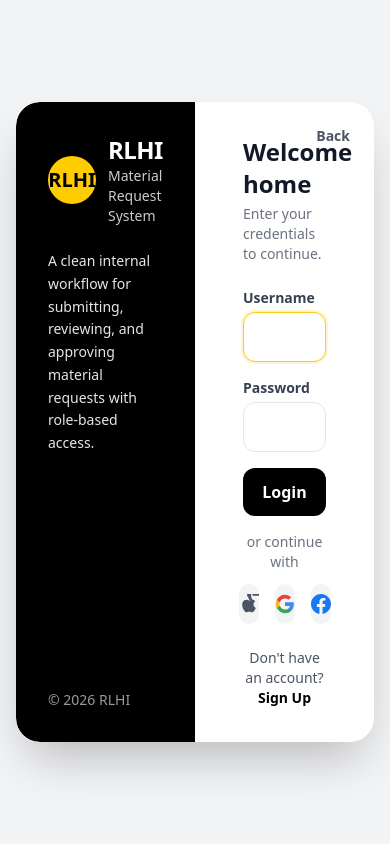
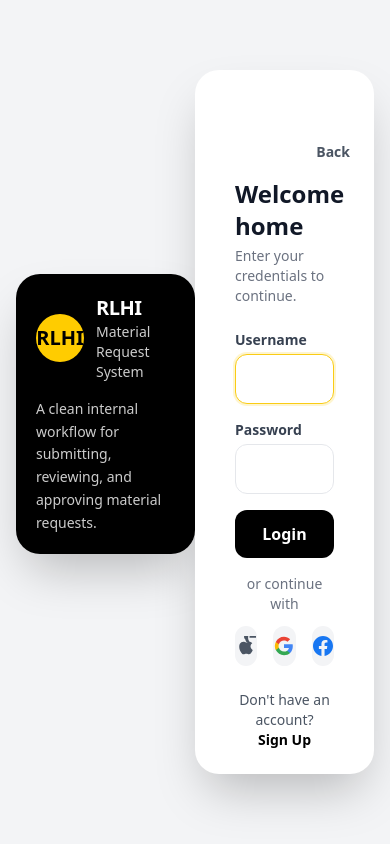
Before and after one commit to perezmark28/RLI-materialsReq, a PHP site: page /RLI-materialsReq/app/Views/auth/split.php in a window 390 px wide. Run offline with PHP 8.4, Linux system fonts and the light colour scheme; some libraries are stand-ins or nearby versions.

Commit message:
Update split.php

```diff
--- a/app/Views/auth/split.php
+++ b/app/Views/auth/split.php
@@ -33,9 +33,26 @@ $showSignup = ($initialForm === 'signup');
   </style>
 </head>
 <body class="min-h-screen bg-gray-100 flex items-center justify-center p-4">
-  <div id="authWrapper" class="w-full max-w-5xl bg-white rounded-3xl shadow-2xl overflow-hidden flex min-h-[640px] relative">
+  <div class="w-full max-w-5xl md:hidden mb-4">
+    <div class="rounded-3xl bg-black text-white p-5 shadow-2xl">
+      <div class="flex items-center gap-3">
+        <div class="h-12 w-12 rounded-full bg-[#FFCC00] flex items-center justify-center shrink-0">
+          <span class="text-xl font-black text-black">RLHI</span>
+        </div>
+        <div>
+          <div class="text-xl font-bold tracking-tight">RLHI</div>
+          <div class="text-white/80 text-sm">Material Request System</div>
+        </div>
+      </div>
+      <p class="mt-4 text-white/80 text-sm leading-relaxed">
+        A clean internal workflow for submitting, reviewing, and approving material requests.
+      </p>
+    </div>
+  </div>
+
+  <div id="authWrapper" class="w-full max-w-5xl bg-white rounded-3xl shadow-2xl overflow-hidden flex flex-col md:flex-row md:min-h-[640px] relative">
     <!-- Left slot: Signup form (visible when decorative has slid right) -->
-    <div class="w-1/2 min-h-[640px] flex flex-col justify-center p-8 lg:p-10 relative z-10">
+    <div class="w-full md:w-1/2 md:min-h-[640px] flex flex-col justify-center p-6 md:p-8 lg:p-10 relative z-10">
       <div id="signupFormWrap" class="form-fade max-w-sm mx-auto w-full <?php echo $showSignup ? 'opacity-100' : 'opacity-0 pointer-events-none absolute inset-0 flex items-center'; ?>" style="<?php echo !$showSignup ? 'visibility: hidden' : ''; ?>">
         <div class="w-full px-4">
           <h1 class="text-2xl font-bold text-gray-900">Create account</h1>
@@ -47,7 +64,7 @@ $showSignup = ($initialForm === 'signup');
             </div>
           <?php endif; ?>
 
-          <form method="POST" action="<?php echo $base; ?>/signup" class="mt-6 flex flex-col gap-5 max-w-sm">
+          <form method="POST" action="<?php echo $base; ?>/signup" class="mt-6 flex flex-col gap-4 max-w-sm">
             <div class="grid grid-cols-1 sm:grid-cols-2 gap-4">
               <div>
                 <label for="signup_full_name" class="block text-sm font-semibold text-gray-700 mb-1.5">Full Name</label>
@@ -93,8 +110,8 @@ $showSignup = ($initialForm === 'signup');
     </div>
 
     <!-- Right slot: Login form (visible when decorative is on left) -->
-    <div class="w-1/2 min-h-[640px] flex flex-col justify-center p-8 lg:p-10 relative z-10">
-      <a href="<?php echo $base; ?>/" class="absolute top-6 right-6 text-sm font-semibold text-gray-600 hover:text-black z-20">Back</a>
+    <div class="w-full md:w-1/2 md:min-h-[640px] flex flex-col justify-center p-6 md:p-8 lg:p-10 relative z-10">
+      <a href="<?php echo $base; ?>/" class="md:absolute md:top-6 md:right-6 text-sm font-semibold text-gray-600 hover:text-black z-20 self-end mb-4 md:mb-0">Back</a>
       <div id="loginFormWrap" class="form-fade max-w-sm mx-auto w-full <?php echo $showSignup ? 'opacity-0 pointer-events-none absolute inset-0 flex items-center' : 'opacity-100'; ?>" style="<?php echo $showSignup ? 'visibility: hidden' : ''; ?>">
         <div class="w-full px-4">
           <h1 class="text-2xl font-bold text-gray-900">Welcome home</h1>
@@ -143,8 +160,8 @@ $showSignup = ($initialForm === 'signup');
       </div>
     </div>
 
-    <!-- Decorative panel overlay: solid black (like home page), slides left → right (0.6s ease-in-out) -->
-    <div id="decorativePanel" class="panel-slide absolute top-0 bottom-0 w-1/2 z-20 flex flex-col justify-between p-8 lg:p-10 bg-black text-white rounded-l-3xl <?php echo $showSignup ? 'left-1/2 rounded-l-none rounded-r-3xl' : 'left-0'; ?>">
+    <!-- Decorative panel overlay (tablet/desktop only): slides left → right (0.6s ease-in-out) -->
+    <div id="decorativePanel" class="panel-slide hidden md:flex absolute top-0 bottom-0 w-1/2 z-20 flex-col justify-between p-8 lg:p-10 bg-black text-white rounded-l-3xl <?php echo $showSignup ? 'left-1/2 rounded-l-none rounded-r-3xl' : 'left-0'; ?>">
       <div>
         <div class="flex items-center gap-3">
           <div class="h-12 w-12 rounded-full bg-[#FFCC00] flex items-center justify-center shrink-0">
@@ -170,10 +187,13 @@ $showSignup = ($initialForm === 'signup');
       const signupWrap = document.getElementById('signupFormWrap');
       const showSignupBtn = document.getElementById('showSignupBtn');
       const showLoginBtn = document.getElementById('showLoginBtn');
+      const canSlidePanel = window.matchMedia && window.matchMedia('(min-width: 768px)').matches;
 
       function showSignup() {
-        decorativePanel.classList.remove('left-0', 'rounded-l-3xl');
-        decorativePanel.classList.add('left-1/2', 'rounded-r-3xl', 'rounded-l-none');
+        if (decorativePanel && canSlidePanel) {
+          decorativePanel.classList.remove('left-0', 'rounded-l-3xl');
+          decorativePanel.classList.add('left-1/2', 'rounded-r-3xl', 'rounded-l-none');
+        }
         loginWrap.classList.add('opacity-0', 'pointer-events-none');
         loginWrap.style.visibility = 'hidden';
         signupWrap.classList.remove('opacity-0', 'pointer-events-none');
@@ -181,8 +201,10 @@ $showSignup = ($initialForm === 'signup');
       }
 
       function showLogin() {
-        decorativePanel.classList.remove('left-1/2', 'rounded-r-3xl', 'rounded-l-none');
-        decorativePanel.classList.add('left-0', 'rounded-l-3xl');
+        if (decorativePanel && canSlidePanel) {
+          decorativePanel.classList.remove('left-1/2', 'rounded-r-3xl', 'rounded-l-none');
+          decorativePanel.classList.add('left-0', 'rounded-l-3xl');
+        }
         signupWrap.classList.add('opacity-0', 'pointer-events-none');
         signupWrap.style.visibility = 'hidden';
         loginWrap.classList.remove('opacity-0', 'pointer-events-none');
```
